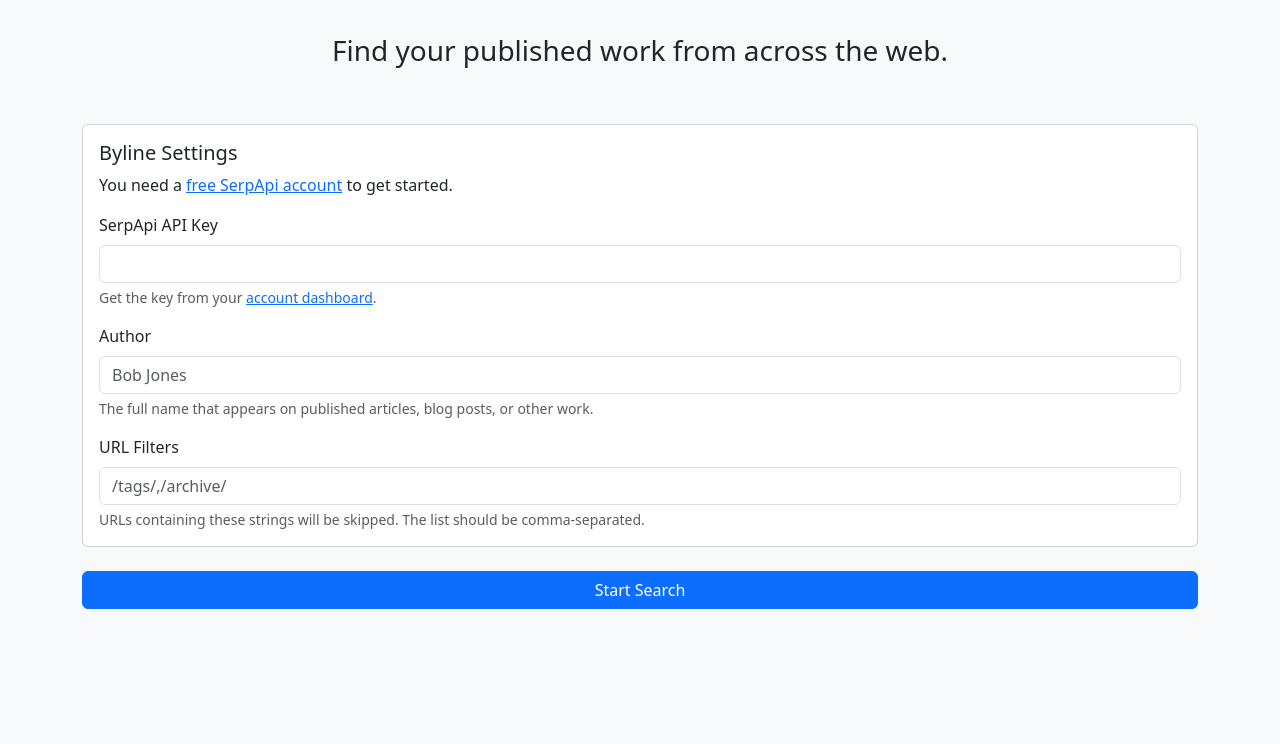
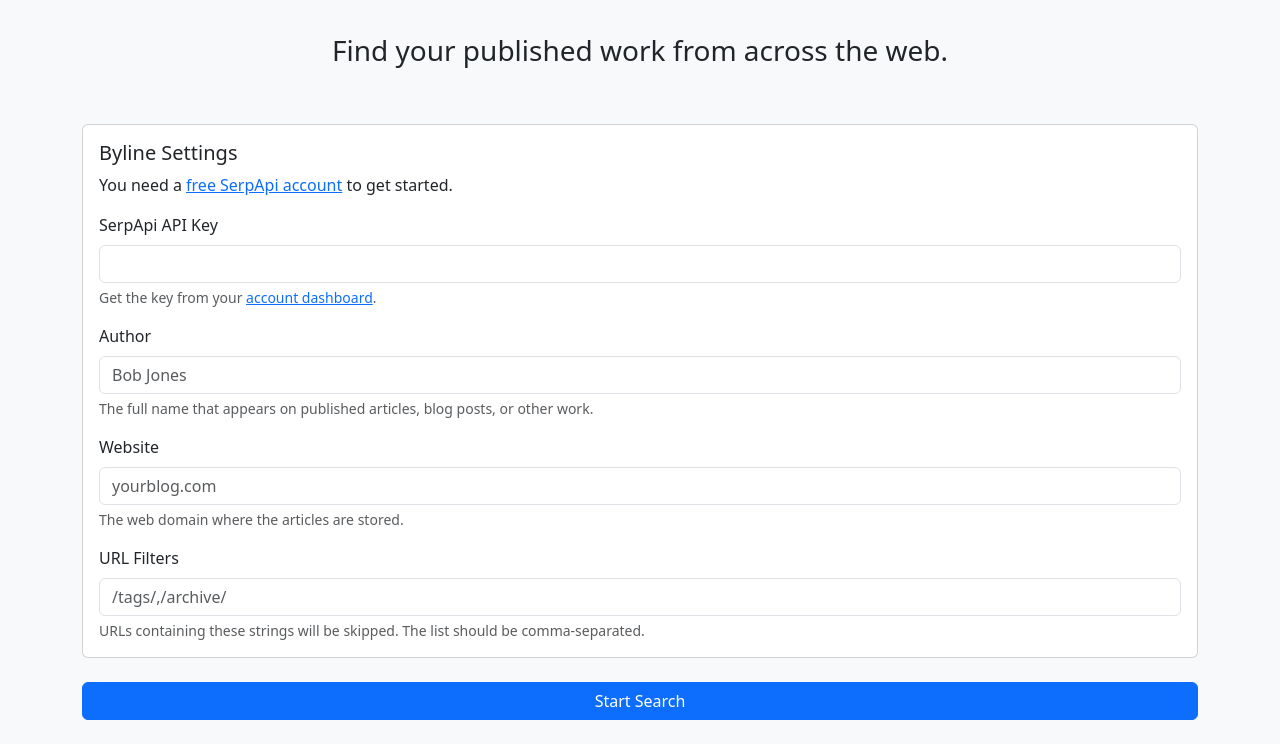
Before and after one commit to serpapi/byline, a website: page public/index.html in a window 1280 px wide. Shown: the part 70-814 px from the top of the page. Drawn offline with nearby package versions, Linux system fonts and the light colour scheme.

Commit message:
Add website field to web UI

```diff
--- a/public/index.html
+++ b/public/index.html
@@ -68,6 +68,14 @@
                         The full name that appears on published articles, blog posts, or other work.
                     </div>
                 </div>
+                <!-- Website -->
+                <div class="mb-3">
+                    <label for="byline-website" class="form-label">Website</label>
+                    <input type="text" class="form-control" id="byline-website" placeholder="yourblog.com" aria-describedby="byline-website-help" inputmode="url">
+                    <div id="byline-website-help" class="form-text">
+                        The web domain where the articles are stored.
+                    </div>
+                </div>
                 <!-- URL filters -->
                 <div>
                     <label for="byline-filters" class="form-label">URL Filters</label>
--- a/public/js/frontend-main.js
+++ b/public/js/frontend-main.js
@@ -20,6 +20,7 @@ document.getElementById("byline-start-btn").addEventListener("click", async func
     const params = new URLSearchParams({
         api_key: document.getElementById("byline-apikey").value,
         author: document.getElementById("byline-author").value,
+        website: document.getElementById("byline-website").value,
         filters: document.getElementById("byline-filters").value
     });
     const url = new URL(`${hostname}/api.json`);
```
Also changed, not shown: src/web.js (+7 -1 lines).
